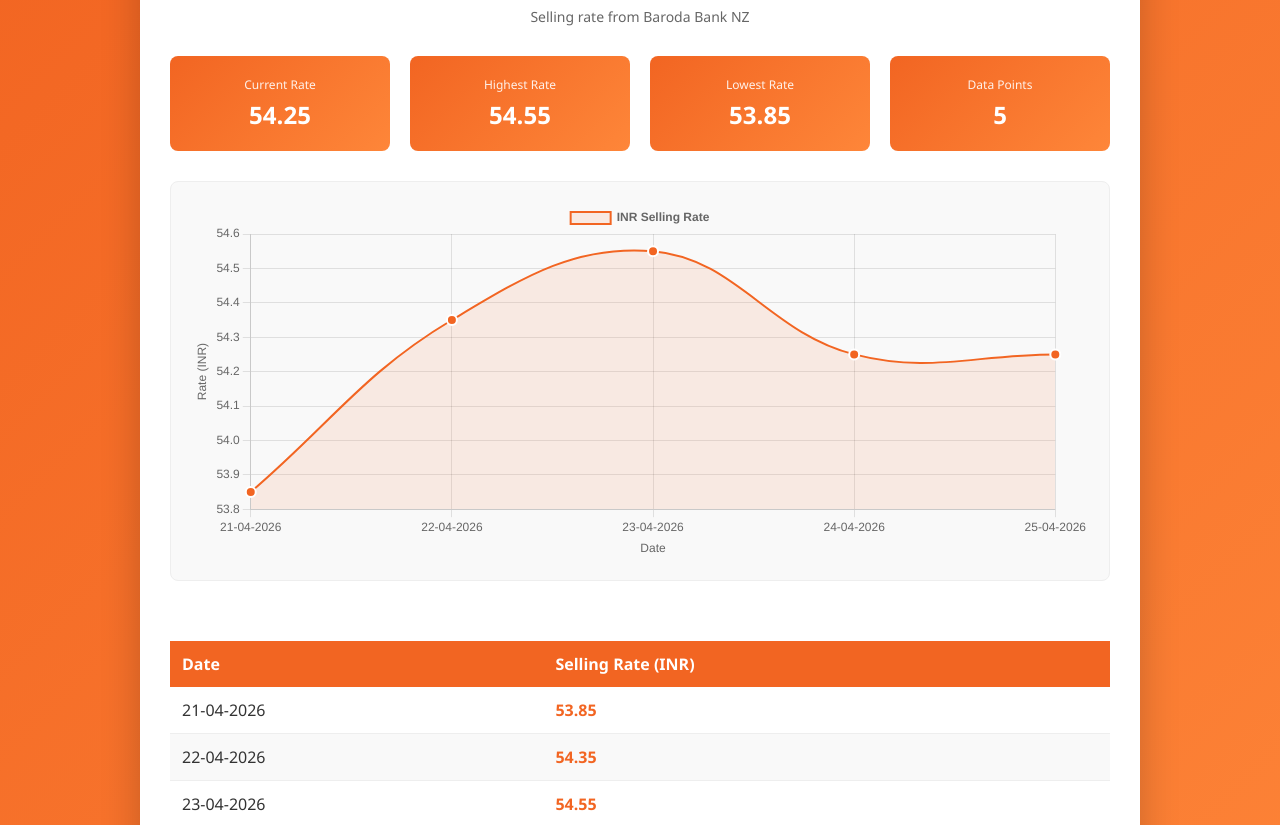
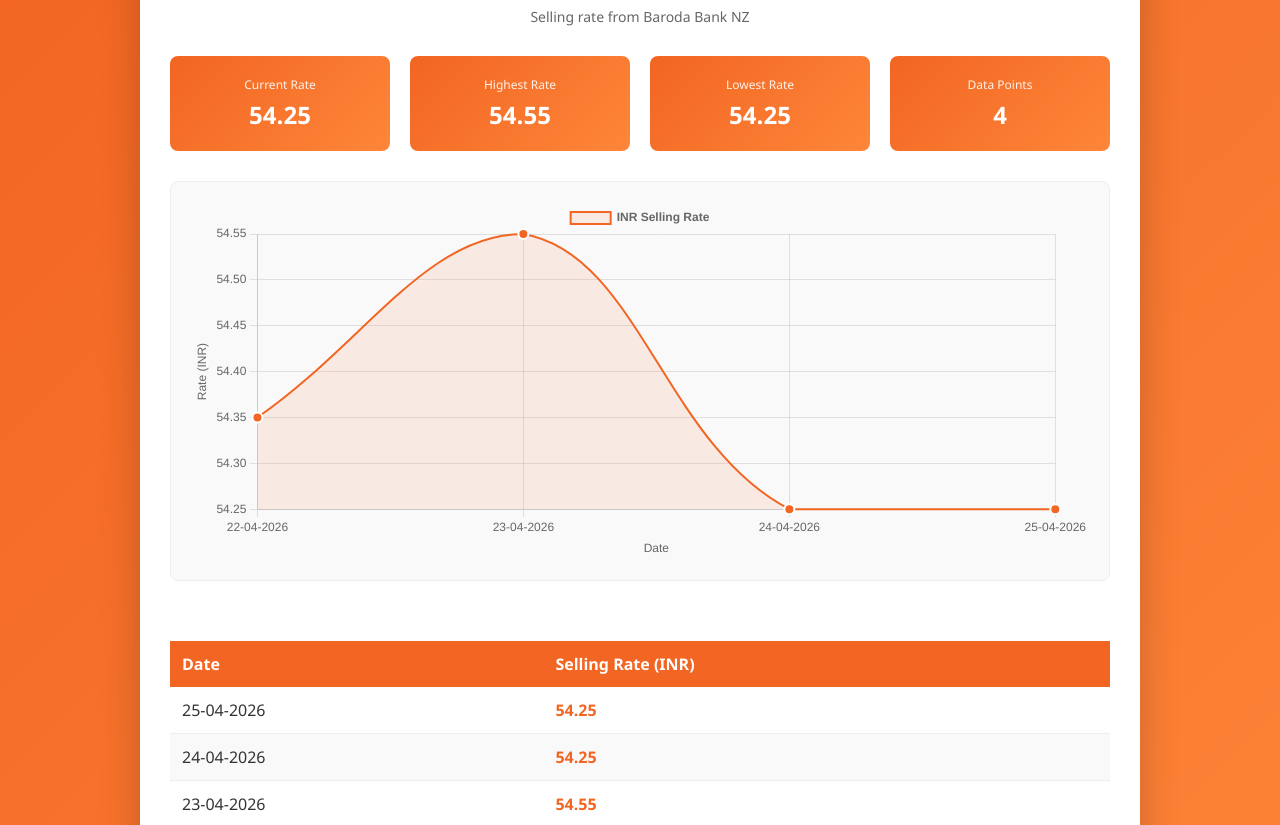
Before and after one commit to ClydeDz/baroda-forex-tracker, a website: page index.html in a window 1280 px wide. Shown: the part 96-921 px from the top of the page. Drawn offline with nearby package versions, Linux system fonts and the light colour scheme.

Commit message:
Show data table in desc order and chart in asc, update inr rates

```diff
--- a/index.html
+++ b/index.html
@@ -640,7 +640,7 @@
             return true;
           });
 
-          // Sort by date (oldest first)
+          // Sort by date (oldest first for chart)
           filteredData.sort((a, b) => {
             const dateA = new Date(a.date.split("-").reverse().join("-"));
             const dateB = new Date(b.date.split("-").reverse().join("-"));
@@ -758,7 +758,9 @@
 
       function displayTable(data) {
         const tableBody = document.getElementById("table-body");
-        tableBody.innerHTML = data
+        // Reverse data to show newest first in table
+        const reversedData = [...data].reverse();
+        tableBody.innerHTML = reversedData
           .map(
             (entry) => `
                 <tr>
--- a/inr-rates.json
+++ b/inr-rates.json
@@ -1,8 +1,4 @@
 [
-  {
-    "value": 53.85,
-    "date": "21-04-2026"
-  },
   {
     "value": 54.35,
     "date": "22-04-2026"
```
